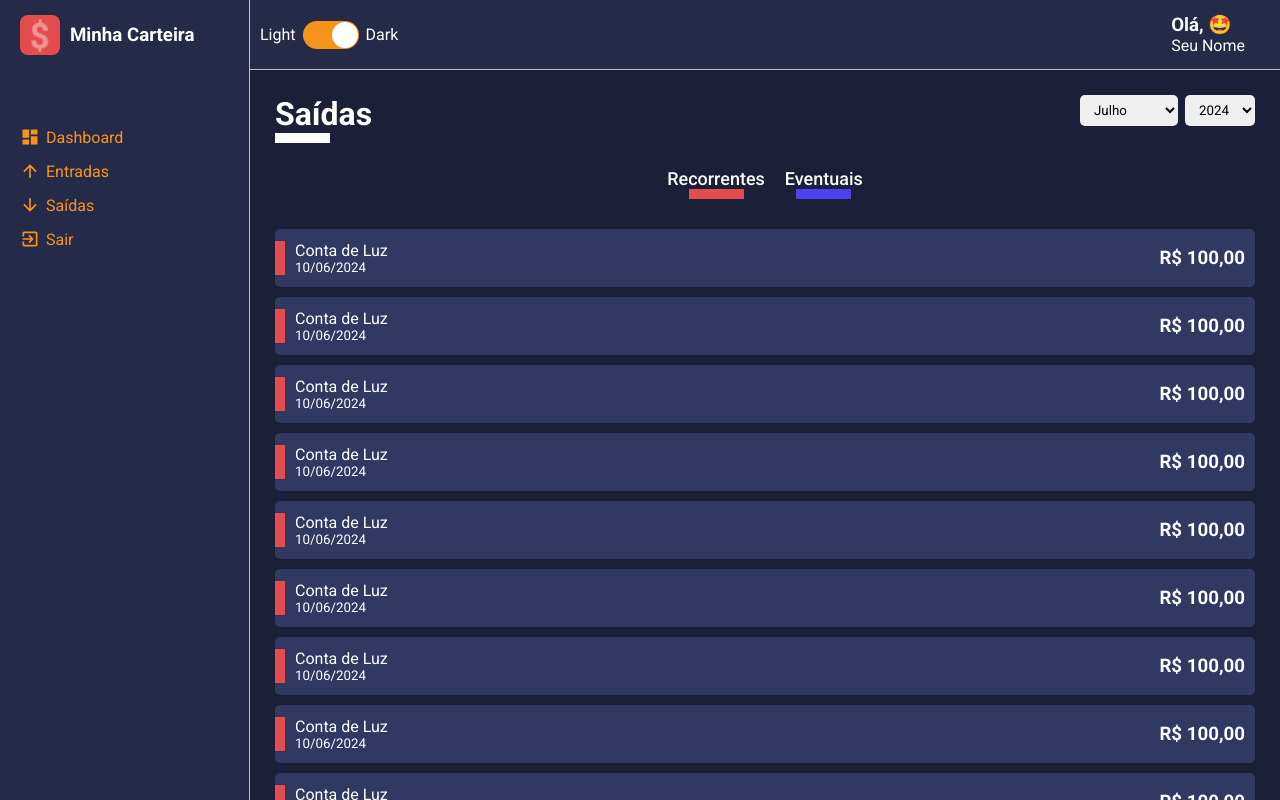
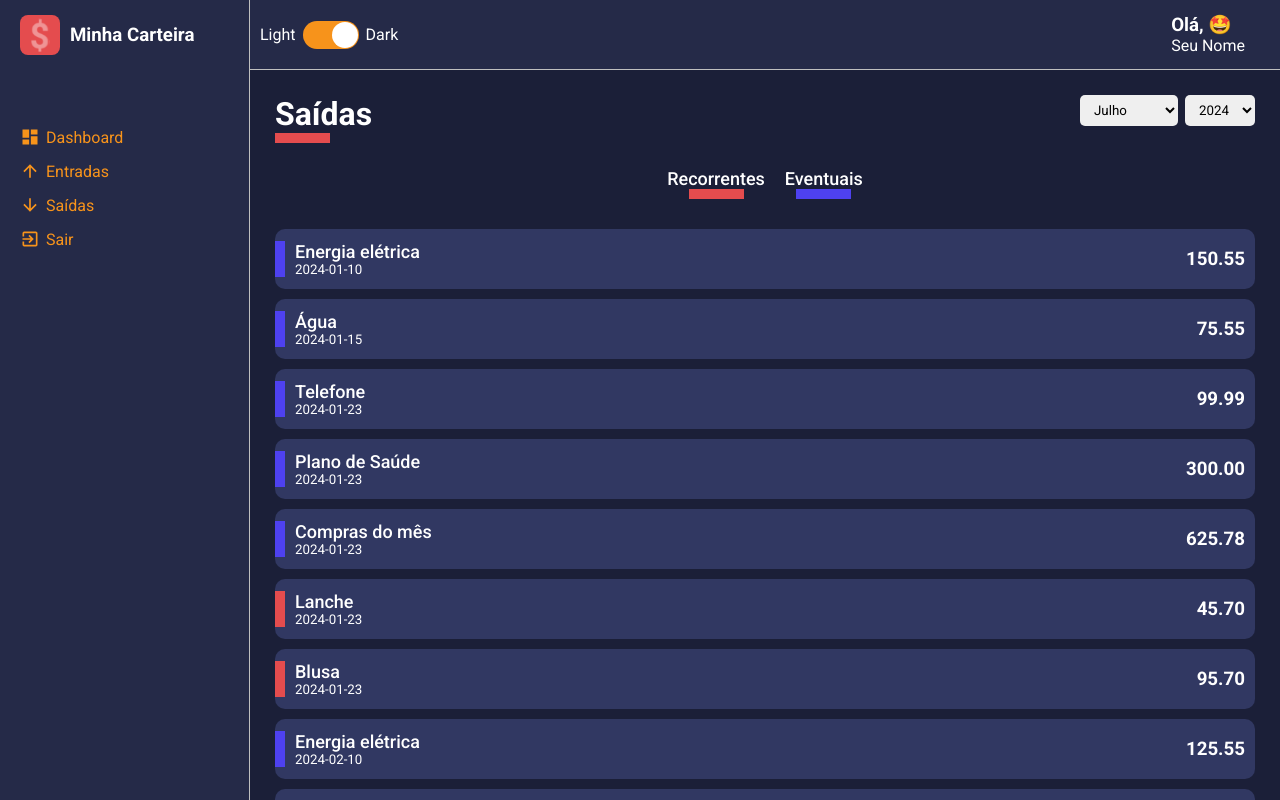
Before and after one commit to gstfnsk/my-wallet, a React (Create React App) app: page /list/1 in a window 1280 px wide. Built offline with nearby package versions, Linux system fonts and the light colour scheme.

Commit message:
Get data from the input files

```diff
--- a/src/components/FinanceHistoryCard/styles.ts
+++ b/src/components/FinanceHistoryCard/styles.ts
@@ -3,7 +3,7 @@ import styled from 'styled-components';
 export const Container = styled.li`
     background-color: ${props => props.theme.colors.tertiary};
     list-style: none;
-    border-radius: 5px;
+    border-radius: 10px;
     margin: 10px 0;
     padding: 12px 10px;
 
@@ -25,7 +25,15 @@ export const Container = styled.li`
          flex-direction: column;
          justify-content: space-between;
          padding-left: 10px;
+
+
+        > span {
+            font-size: 18px;
+            font-weight: 500;
+
+        }
     }
+
 
     `;
 
@@ -37,7 +45,7 @@ export const Tag = styled.div<ITagProps>`
     width: 10px;
     height: 60%;
 
-    background-color: ${props => props.color};
+    background-color: ${props => props.color}; // n ta funcionando essa cor
 
     position: absolute;
     left: 0;
--- a/src/components/SelectInput/index.tsx
+++ b/src/components/SelectInput/index.tsx
@@ -16,7 +16,9 @@ const SelectInput: React.FC<ISelectInputProps>= ({ options }) => {
             <select>
                 {
                     options.map(option => (
-                        <option value ={option.value}>{option.label}</option>
+                        <option
+                        key={option.value}
+                        value ={option.value}>{option.label}</option>
                     ))
                 }
             </select>
--- a/src/pages/List/index.tsx
+++ b/src/pages/List/index.tsx
@@ -1,18 +1,39 @@
-import React, {useMemo} from "react";
+import React, {useMemo, useState, useEffect} from "react";
 import { BrowserRouter as Router, Routes, Route, useParams } from 'react-router-dom';
 import ContentHeader from "../../components/ContentHeader";
 import { Container, Content, Filters } from "./styles";
 import SelectInput from "../../components/SelectInput";
 import FinanceHistoryCard from "../../components/FinanceHistoryCard";
 
+import gains from '../../repositories/gains';
+import expenses from '../../repositories/expenses';
+
+interface IData {
+    id: string,
+    description: string,
+    amountFormatted: string,
+    frequency: string,
+    dateFormatted: string,
+    tagColor: string
+}
 
 const List: React.FC = () => {
+
+    const [data, setData] = useState<IData[]>([]);
+
+
 
     const { type } = useParams();
 
     const title = useMemo(() => {
-        return type === 'income-balance' ? 'Entradas' : 'Saídas';
+        return type === 'income-balance' ? {titleName: 'Entradas', titleColor: '#F7931B'} : {titleName: 'Saídas', titleColor: '#E44C4E'};
     },[type]);
+
+    const listData = useMemo(() => {
+        return type === 'income-balance' ? gains : expenses;
+    },[type]);
+
+
 
     const months = [
         {'value': 7, 'label':'Julho'},
@@ -24,9 +45,24 @@ const List: React.FC = () => {
         {'value': 2025, 'label':2025}
     ];
 
+    useEffect(() => {
+        const response = listData.map(item => {
+            return {
+                id: String(Math.random() * data.length),
+                description: item.description,
+                amountFormatted: item.amount,
+                frequency: item.frequency,
+                dateFormatted: item.date,
+                tagColor: item.frequency ==='recorrente' ? '#4E41F0' : '#E44C4E',
+            }
+        })
+        // console.log(response);
+        setData(response);
+    },[]);
+
     return (
         <Container>
-            <ContentHeader title={title} lineColor="#fff">
+            <ContentHeader title={title.titleName} lineColor={title.titleColor}>
                 <SelectInput options={months}></SelectInput>
                 <SelectInput options={years}></SelectInput>
             </ContentHeader>
@@ -45,66 +81,19 @@ const List: React.FC = () => {
             </Filters>
 
             <Content>
-                <FinanceHistoryCard
-                    tagColor="#E44C4E"
-                    title="Conta de Luz"
-                    subtitle="10/06/2024"
-                    amount="R$ 100,00"
-                />
-                <FinanceHistoryCard
-                    tagColor="#E44C4E"
-                    title="Conta de Luz"
-                    subtitle="10/06/2024"
-                    amount="R$ 100,00"
-                />
-                <FinanceHistoryCard
-                    tagColor="#E44C4E"
-                    title="Conta de Luz"
-                    subtitle="10/06/2024"
-                    amount="R$ 100,00"
-                />
-                <FinanceHistoryCard
-                    tagColor="#E44C4E"
-                    title="Conta de Luz"
-                    subtitle="10/06/2024"
-                    amount="R$ 100,00"
-                />
-                <FinanceHistoryCard
-                    tagColor="#E44C4E"
-                    title="Conta de Luz"
-                    subtitle="10/06/2024"
-                    amount="R$ 100,00"
-                />
-                <FinanceHistoryCard
-                    tagColor="#E44C4E"
-                    title="Conta de Luz"
-                    subtitle="10/06/2024"
-                    amount="R$ 100,00"
-                />
-                <FinanceHistoryCard
-                    tagColor="#E44C4E"
-                    title="Conta de Luz"
-                    subtitle="10/06/2024"
-                    amount="R$ 100,00"
-                />
-                <FinanceHistoryCard
-                    tagColor="#E44C4E"
-                    title="Conta de Luz"
-                    subtitle="10/06/2024"
-                    amount="R$ 100,00"
-                />
-                <FinanceHistoryCard
-                    tagColor="#E44C4E"
-                    title="Conta de Luz"
-                    subtitle="10/06/2024"
-                    amount="R$ 100,00"
-                />
-                <FinanceHistoryCard
-                    tagColor="#E44C4E"
-                    title="Conta de Luz"
-                    subtitle="10/06/2024"
-                    amount="R$ 100,00"
-                />
+                {
+                    data.map(item => (
+                        <FinanceHistoryCard
+                            key={item.id}
+                            tagColor={item.tagColor}
+                            title={item.description}
+                            subtitle={item.dateFormatted}
+                            amount={item.amountFormatted}
+                        />
+
+                    ))
+                }
+
             </Content>
         </Container>
     );
--- /dev/null
+++ b/src/repositories/expenses.ts
@@ -0,0 +1,52 @@
+export default [
+  {"description":"Energia elétrica",      "amount":"150.55","type":"saída","frequency":"recorrente","date":"2024-01-10"},
+  {"description":"Água",                  "amount":"75.55", "type":"saída","frequency":"recorrente","date":"2024-01-15"},
+  {"description": "Telefone",             "amount":"99.99", "type":"saída","frequency":"recorrente","date":"2024-01-23"},
+  {"description":"Plano de Saúde",        "amount":"300.00","type":"saída","frequency":"recorrente","date":"2024-01-23"},
+  {"description":"Compras do mês",        "amount":"625.78","type":"saída","frequency":"recorrente","date":"2024-01-23"},
+  {"description":"Lanche",                "amount":"45.70", "type":"saída","frequency":"eventual",  "date":"2024-01-23"},
+  {"description":"Blusa",                 "amount":"95.70", "type":"saída","frequency":"eventual",  "date":"2024-01-23"},
+  {"description":"Energia elétrica",      "amount":"125.55","type":"saída","frequency":"recorrente","date":"2024-02-10"},
+  {"description":"Água",                  "amount":"90.15", "type":"saída","frequency":"recorrente","date":"2024-02-15"},
+  {"description":"Telefone",              "amount":"99.99", "type":"saída","frequency":"recorrente","date":"2024-02-23"},
+  {"description":"Plano de Saúde",        "amount":"300.00","type":"saída","frequency":"recorrente","date":"2024-02-23"},
+  {"description":"Compras do mês",        "amount":"540.00","type":"saída","frequency":"recorrente","date":"2024-02-25"},
+  {"description":"Parcela do Celular 1/5","amount":"150.99","type":"saída","frequency":"eventual",  "date":"2024-02-26"},
+  {"description":"Cinema",                "amount":"45.00", "type":"saída","frequency":"eventual",  "date":"2024-02-23"},
+  {"description":"Energia elétrica",      "amount":"97.00", "type":"saída","frequency":"recorrente","date":"2024-03-10"},
+  {"description":"Água",                  "amount":"100.10","type":"saída","frequency":"recorrente","date":"2024-03-15"},
+  {"description":"Telefone",              "amount":"99.99", "type":"saída","frequency":"recorrente","date":"2024-03-23"},
+  {"description":"Plano de Saúde",        "amount":"300.00","type":"saída","frequency":"recorrente","date":"2024-03-23"},
+  {"description":"Compras do mês",        "amount":"800.50","type":"saída","frequency":"recorrente","date":"2024-03-17"},
+  {"description":"Parcela do Celular 2/5","amount":"150.99","type":"saída","frequency":"eventual",  "date":"2024-03-18"},
+  {"description":"Troca de Oléo do carro","amount":"90.00", "type":"saída","frequency":"eventual",  "date":"2024-03-23"},
+  {"description":"Energia elétrica",      "amount":"75.99", "type":"saída","frequency":"recorrente","date":"2024-04-10"},
+  {"description":"Água",                  "amount":"80.33", "type":"saída","frequency":"recorrente","date":"2024-04-15"},
+  {"description":"Telefone",              "amount":"99.99", "type":"saída","frequency":"recorrente","date":"2024-04-23"},
+  {"description":"Plano de Saúde",        "amount":"300.00","type":"saída","frequency":"recorrente","date":"2024-04-23"},
+  {"description":"Compras do mês",        "amount":"600.00","type":"saída","frequency":"recorrente","date":"2024-04-25"},
+  {"description":"Parcela do Celular 3/5","amount":"150.99","type":"saída","frequency":"eventual",  "date":"2024-04-26"},
+  {"description":"Ebook de React Js",     "amount":"85.95", "type":"saída","frequency":"eventual",  "date":"2024-04-13"},
+  {"description":"Energia elétrica",      "amount":"125.55","type":"saída","frequency":"recorrente","date":"2024-05-10"},
+  {"description":"Água",                  "amount":"90.15", "type":"saída","frequency":"recorrente","date":"2024-05-15"},
+  {"description":"Telefone",              "amount":"99.99", "type":"saída","frequency":"recorrente","date":"2024-05-23"},
+  {"description":"Plano de Saúde",        "amount":"300.00","type":"saída","frequency":"recorrente","date":"2024-05-23"},
+  {"description":"Compras do mês",        "amount":"540.00","type":"saída","frequency":"recorrente","date":"2024-05-25"},
+  {"description":"Parcela do Celular 4/5","amount":"150.99","type":"saída","frequency":"eventual",  "date":"2024-05-26"},
+  {"description":"Blusa Iron Man",        "amount":"150.00","type":"saída","frequency":"eventual",  "date":"2024-01-23"},
+  {"description":"Energia elétrica",      "amount":"200.00","type":"saída","frequency":"recorrente","date":"2024-06-10"},
+  {"description":"Água",                  "amount":"150.00","type":"saída","frequency":"recorrente","date":"2024-06-15"},
+  {"description":"Telefone",              "amount":"99.99", "type":"saída","frequency":"recorrente","date":"2024-06-23"},
+  {"description":"Plano de Saúde",        "amount":"300.00","type":"saída","frequency":"recorrente","date":"2024-06-23"},
+  {"description":"Compras do mês",        "amount":"559.15","type":"saída","frequency":"recorrente","date":"2024-06-25"},
+  {"description":"Parcela do Celular 5/5","amount":"150.99","type":"saída","frequency":"eventual",  "date":"2024-06-26"},
+  {"description":"Perfume",               "amount":"250.00","type":"saída","frequency":"eventual",  "date":"2024-06-21"},
+  {"description":"Energia elétrica",      "amount":"250.00","type":"saída","frequency":"recorrente","date":"2024-07-10"},
+  {"description":"Água",                  "amount":"90.00", "type":"saída","frequency":"recorrente","date":"2024-07-15"},
+  {"description":"Telefone",              "amount":"99.99", "type":"saída","frequency":"recorrente","date":"2024-07-23"},
+  {"description":"Plano de Saúde",        "amount":"300.00","type":"saída","frequency":"recorrente","date":"2024-07-23"},
+  {"description":"Compras do mês",        "amount":"700.00","type":"saída","frequency":"recorrente","date":"2024-07-25"},
+  {"description":"Cafeteira",             "amount":"250.00","type":"saída","frequency":"eventual",  "date":"2024-07-26"},
+  {"description":"Pizza",                 "amount":"60.00", "type":"saída","frequency":"eventual",  "date":"2024-07-19"},
+  {"description":"Pizza",                 "amount":"750.01", "type":"saída","frequency":"eventual",  "date":"2024-07-19"}
+]
--- /dev/null
+++ b/src/repositories/gains.ts
@@ -0,0 +1,12 @@
+export default [
+  { "description": "Salário",     "amount": "1300.52", "type": "entrada", "frequency": "recorrente", "date": "2024-01-10" },
+  { "description": "Freela",      "amount": "150.13",  "type": "entrada", "frequency": "eventual",   "date": "2024-01-17" },
+  { "description": "Salário",     "amount": "2500.23", "type": "entrada", "frequency": "recorrente", "date": "2024-02-10" },
+  { "description": "Freela site", "amount": "900.23",  "type": "entrada", "frequency": "eventual",   "date": "2024-02-21" },
+  { "description": "Freela app",  "amount": "950.92",  "type": "entrada", "frequency": "eventual",   "date": "2024-02-23" },
+  { "description": "Salário",     "amount": "2500.25", "type": "entrada", "frequency": "recorrente", "date": "2024-03-10" },
+  { "description": "Salário",     "amount": "2500.18", "type": "entrada", "frequency": "recorrente", "date": "2024-04-10" },
+  { "description": "Salário",     "amount": "2500.15", "type": "entrada", "frequency": "recorrente", "date": "2024-05-10" },
+  { "description": "Salário",     "amount": "2500.12", "type": "entrada", "frequency": "recorrente", "date": "2024-06-10" },
+  { "description": "Salário",     "amount": "2500.00", "type": "entrada", "frequency": "recorrente", "date": "2024-07-10" },
+  ]
```
